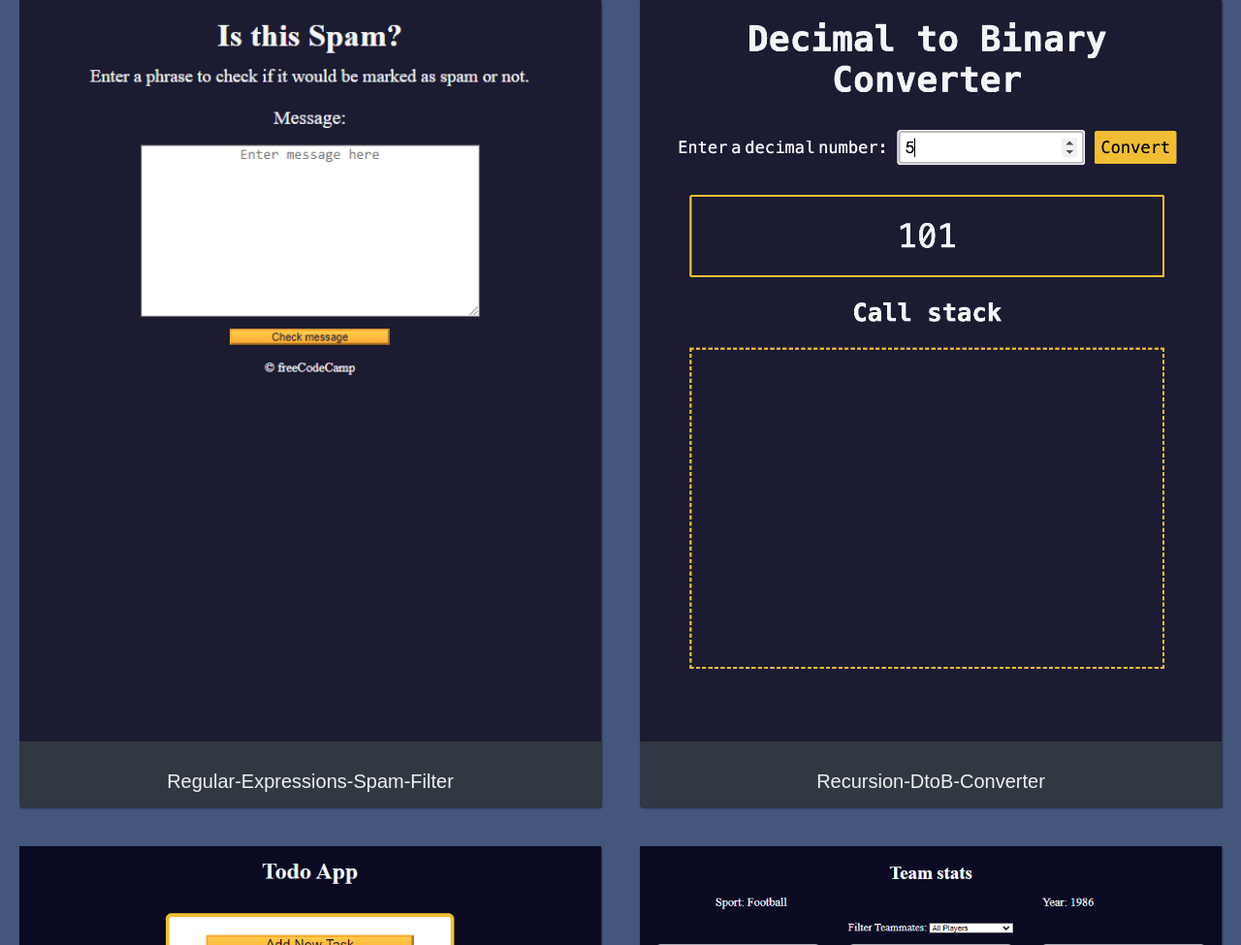
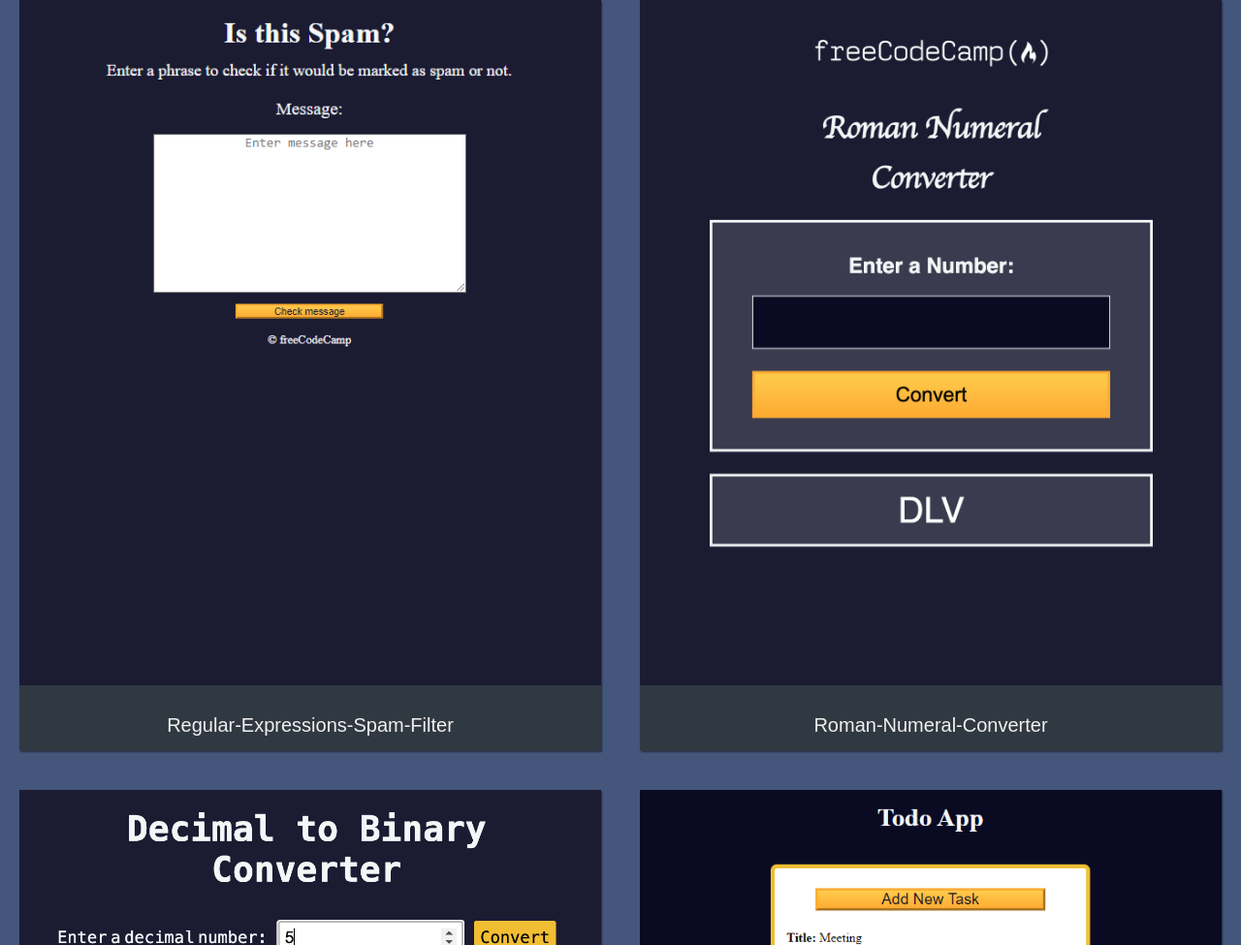
Before and after one commit to Gigawashudas/Personal-Portfolio-Webpage, a plain HTML site: page index.html in a window 1280 px wide. Shown: the part 1000-1975 px from the top of the page at 97% size. Drawn offline with Linux system fonts and the light colour scheme.

Commit message:
roman numeral added

```diff
--- a/index.html
+++ b/index.html
@@ -30,6 +30,12 @@
                 <img class="project-image" src="jsSpmfltr.png" alt="project">
                 <p class="project-title">
                     Regular-Expressions-Spam-Filter
+                </p>
+            </a>
+            <a href="https://gigawashudas.github.io/Roman-Numeral-Converter/" target="_blank" class="project project-tile">
+                <img class="project-image" src="roman numeral convert.png" alt="project">
+                <p class="project-title">
+                    Roman-Numeral-Converter
                 </p>
             </a>
             <a href="https://gigawashudas.github.io/Recursion-DtoB-Converter/" target="_blank" class="project project-tile">
```
